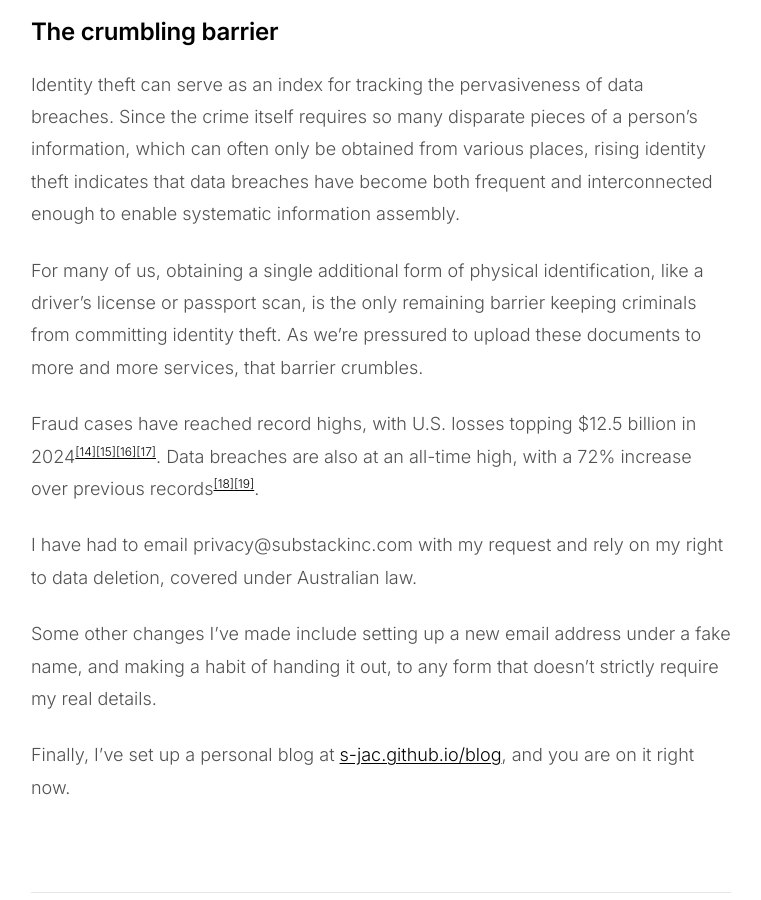
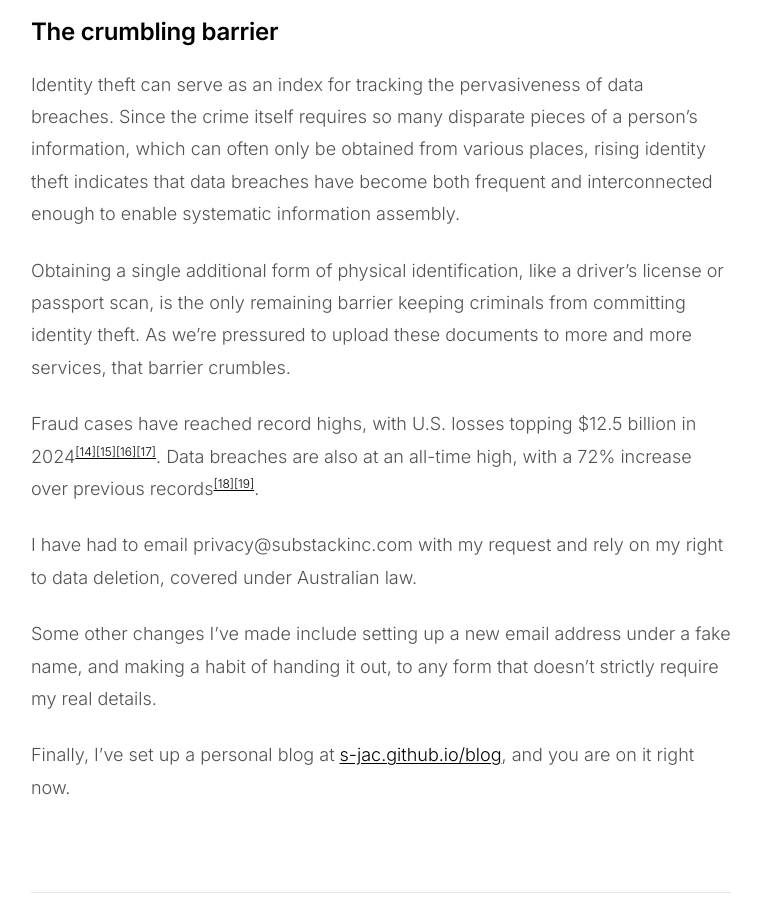
Before and after one commit to s-jac/s-jac.github.io, a Jekyll site: the page built from _wip/privacy.md, in a window 1280 px wide and 900 px high, scrolled down 2421 px. Shown: the whole window, without its empty margins (259-1020 px from the left). Built offline with Jekyll 4.4.1, drawn with Linux system fonts in a browser that asks for light colours; comment, search, counter and statistics services are not loaded.

Commit message:
again, more tweaks/fixes

```diff
--- a/_wip/privacy.md
+++ b/_wip/privacy.md
@@ -49,7 +49,7 @@
 
 Identity theft can serve as an index for tracking the pervasiveness of data breaches. Since the crime itself requires so many disparate pieces of a person's information, which can often only be obtained from various places, rising identity theft indicates that data breaches have become both frequent and interconnected enough to enable systematic information assembly.
 
-For many of us, obtaining a single additional form of physical identification, like a driver's license or passport scan, is the only remaining barrier keeping criminals from committing identity theft. As we're pressured to upload these documents to more and more services, that barrier crumbles.
+Obtaining a single additional form of physical identification, like a driver's license or passport scan, is the only remaining barrier keeping criminals from committing identity theft. As we're pressured to upload these documents to more and more services, that barrier crumbles.
 
 Fraud cases have reached record highs, with U.S. losses topping $12.5 billion in 2024<sup>[[14]][14]</sup><sup>[[15]][15]</sup><sup>[[16]][16]</sup><sup>[[17]][17]</sup>. Data breaches are also at an all-time high, with a 72% increase over previous records<sup>[[18]][18]</sup><sup>[[19]][19]</sup>.
 
```
